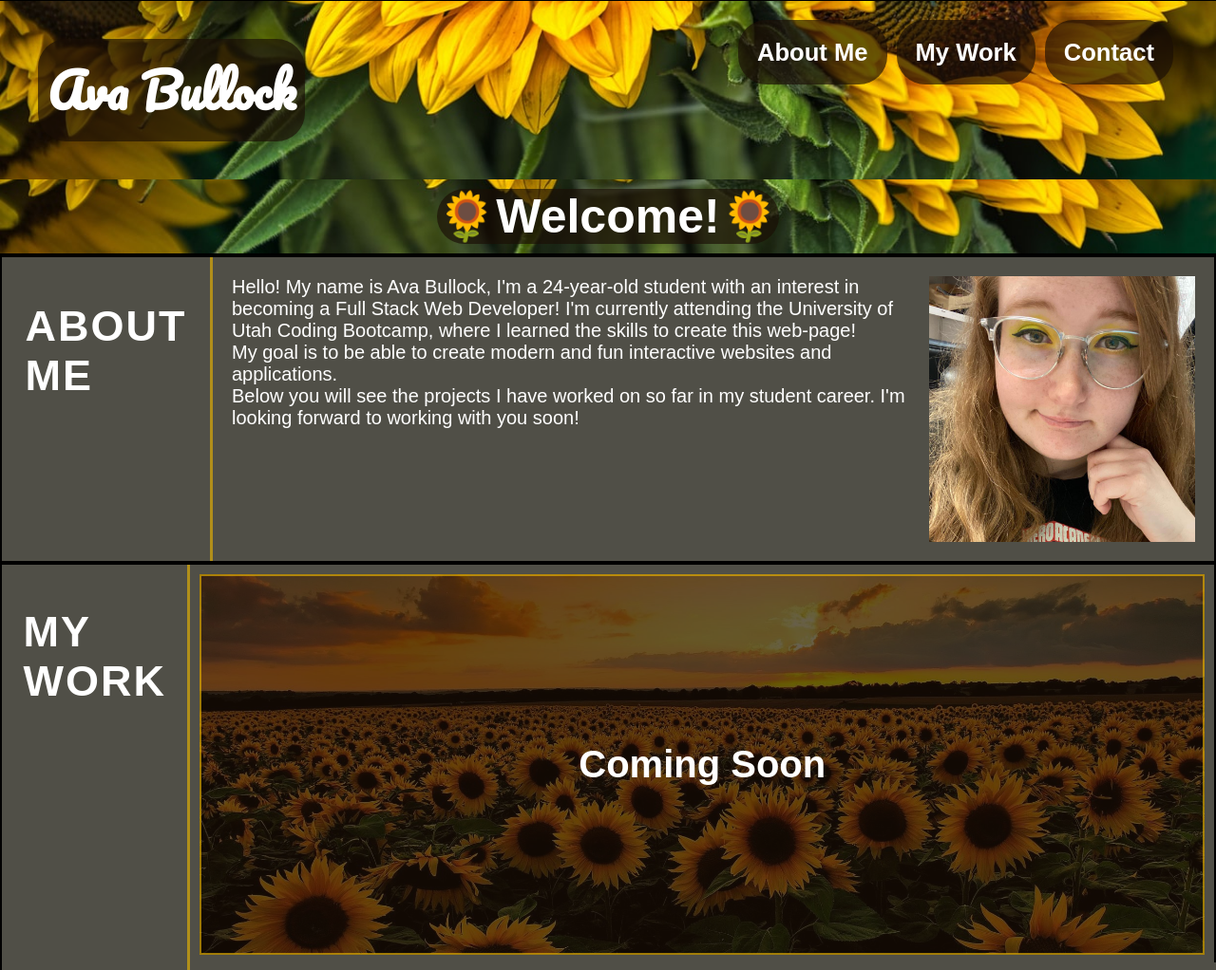
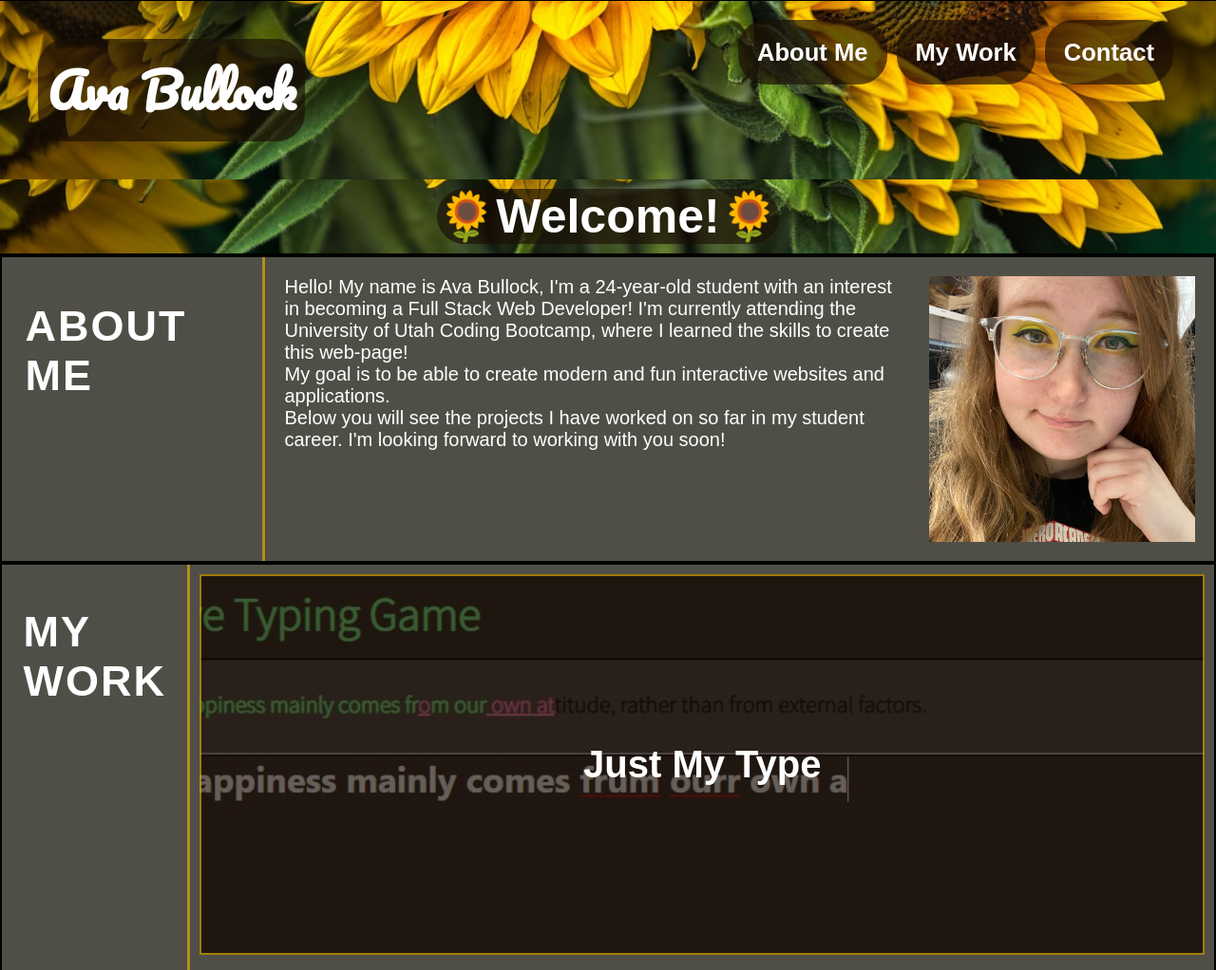
Before and after one commit to avamariee/portfolio, a plain HTML site: page index.html in a window 1280 px wide. Shown: the part 3-1025 px from the top of the page at 95% size. Drawn offline with Linux system fonts and the light colour scheme; a web font is replaced by a local one.

Commit message:
changed spacing in about-me and also added just-my-type project to the top slot

```diff
--- a/assets/css/styles.css
+++ b/assets/css/styles.css
@@ -114,6 +114,7 @@ header nav ul li a:hover {
     padding: 1em 0.5em;
 
 }
+
 .about-me p {
     margin-top: 10px;
     padding: 10px;
@@ -127,8 +128,11 @@ header nav ul li a:hover {
 }
 .about-me div {
     padding: 2px;
-    /* margin-left: 60px; */
 }
+.about-me h2 {
+    padding-right: 78px;
+}
+
 /* About Me Section End */
 
 /* My Work Section Styles */
@@ -176,7 +180,7 @@ header nav ul li a:hover {
 div.flex-item {
     height: 400px;
     flex-basis: 100%;
-    background-image: url(../images/sunflowers-1.jpg);
+    background-image: url(../images/just-my-type.png);
     background-size: cover;
     background-position: center;
 }
@@ -204,6 +208,7 @@ div.flex-item {
     display: flex;
     border: 2px solid black;
     color: white;
+    margin-left: -9px;
 }
 .contact h2 {
     font-size: 40px;
--- a/index.html
+++ b/index.html
@@ -75,7 +75,7 @@
             </div>
             <div class="flex-imgs">
                 <div class="flex-item">
-                    <a href="index.html" target="_blank"><span>Coming Soon</span></a>
+                    <a href="https://stark-depths-18071.herokuapp.com/" target="_blank"><span>Just My Type</span></a>
                 </div>
                 <div class="flex-item-2">
                     <a href="https://avamariee.github.io/pet-adoption-quiz/" target="_blank"><span>Pet Adoption
```
Also changed, not shown: assets/images/just-my-type.JPG (added), assets/images/just-my-type.png (added).
